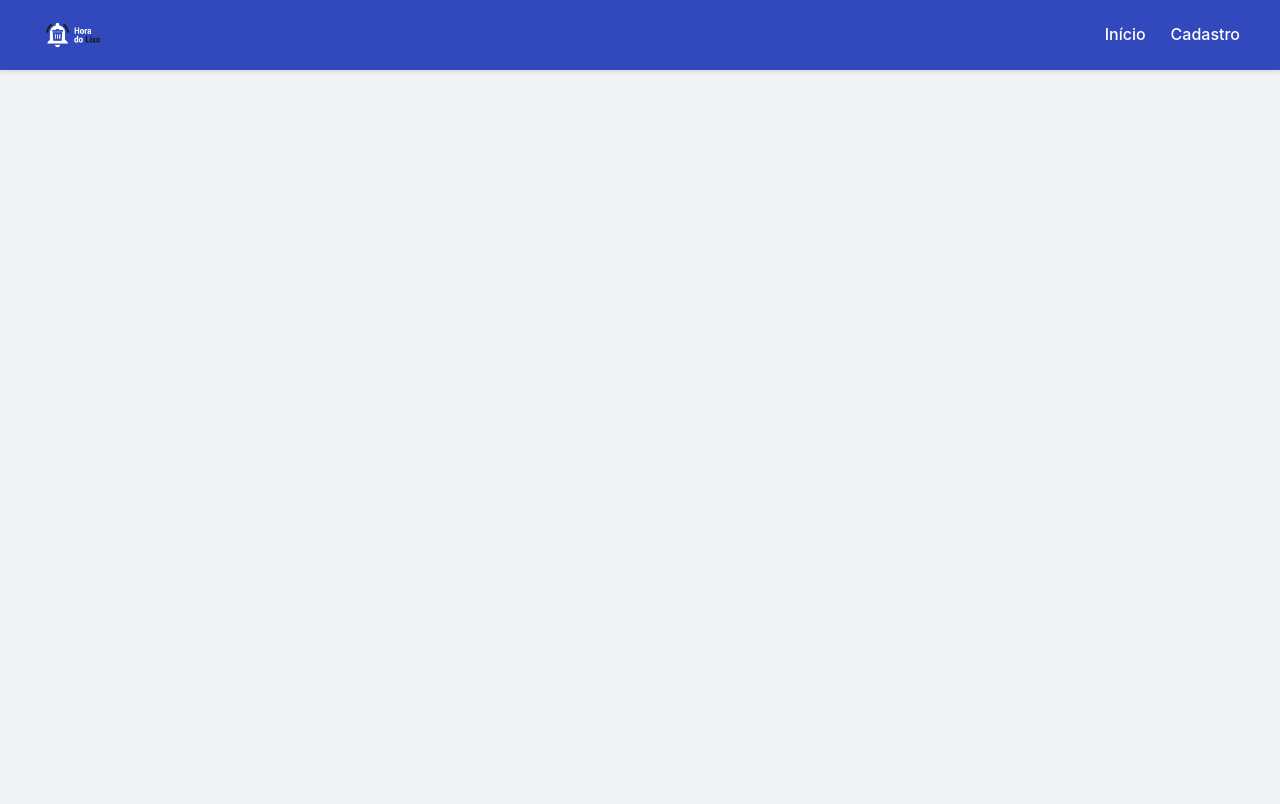
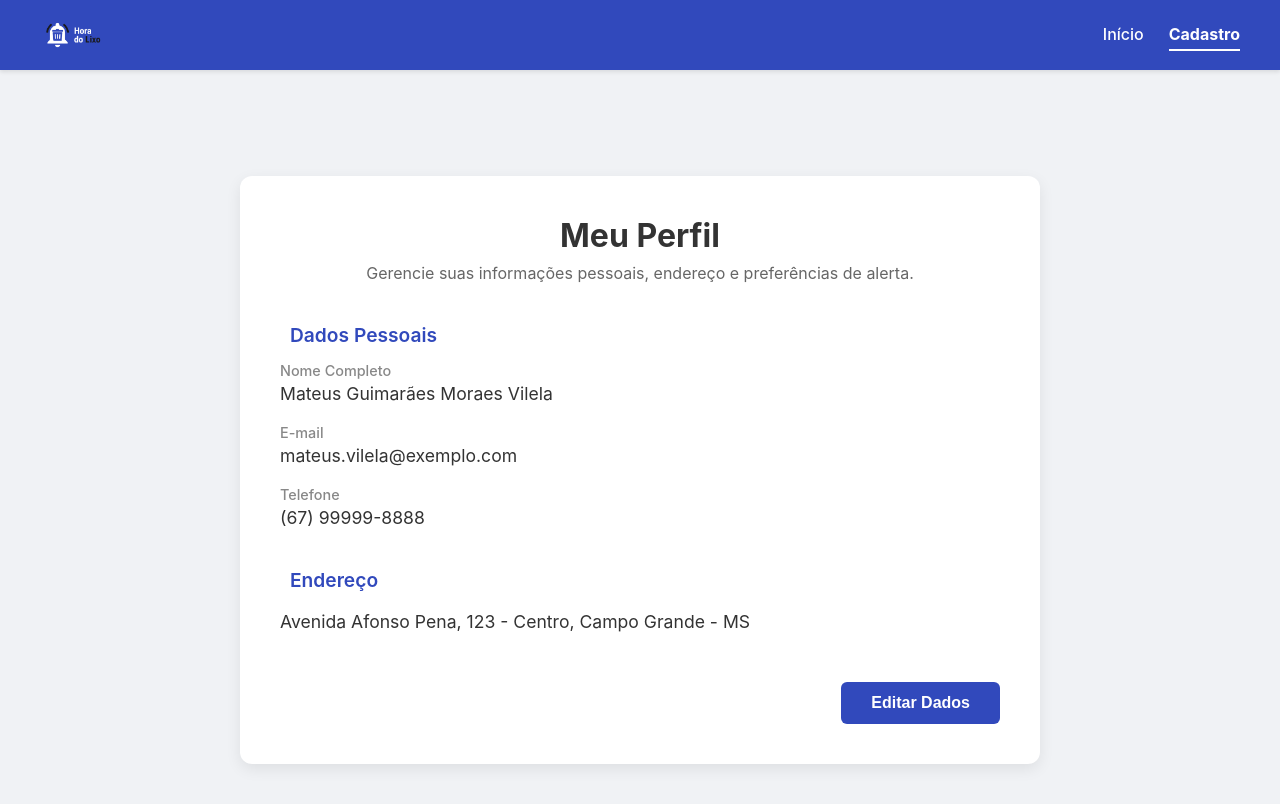
Before and after one commit to mateusgui/HoraDoLixo, a Nuxt app: page /perfil in a window 1280 px wide. Before the commit this address had no page. Shown: the top 804 px of the page. Built offline with nearby package versions, Linux system fonts and the light colour scheme.

Commit message:
Create perfil.vue
Criação da perfil.vue onde será possível visualizar e editar os dados do perfil

```diff
--- /dev/null
+++ b/pages/perfil.vue
@@ -0,0 +1,215 @@
+<template>
+  <div class="page-container">
+    <div class="profile-card">
+      <h1>Meu Perfil</h1>
+      <p class="profile-subtitle">Gerencie suas informações pessoais, endereço e preferências de alerta.</p>
+
+      <form @submit.prevent="salvarAlteracoes">
+        <fieldset class="profile-fieldset">
+          <legend>Dados Pessoais</legend>
+          <div class="data-item">
+            <label>Nome Completo</label>
+            <p v-if="!isEditing" class="data-value">{{ usuario.nomeCompleto }}</p>
+            <input v-else type="text" v-model="usuario.nomeCompleto" class="input-edit">
+          </div>
+          <div class="data-item">
+            <label>E-mail</label>
+            <p v-if="!isEditing" class="data-value">{{ usuario.email }}</p>
+            <input v-else type="email" v-model="usuario.email" class="input-edit">
+          </div>
+          <div class="data-item">
+            <label>Telefone</label>
+            <p v-if="!isEditing" class="data-value">{{ usuario.telefone }}</p>
+            <input v-else type="tel" v-model="usuario.telefone" class="input-edit">
+          </div>
+        </fieldset>
+
+        <fieldset class="profile-fieldset">
+          <legend>Endereço</legend>
+          <div class="data-item">
+            <p v-if="!isEditing" class="data-value">{{ enderecoFormatado }}</p>
+
+            <div v-else class="address-inputs">
+              <div class="input-group">
+                <label for="rua">Rua / Avenida</label>
+                <input type="text" id="rua" v-model="usuario.rua" class="input-edit">
+              </div>
+              <div class="input-group">
+                <label for="numero">Número</label>
+                <input type="text" id="numero" v-model="usuario.numero" class="input-edit">
+              </div>
+              <div class="input-group">
+                <label for="bairro">Bairro</label>
+                <input type="text" id="bairro" v-model="usuario.bairro" class="input-edit">
+              </div>
+              <div class="input-group">
+                <label for="complemento">Complemento (Opcional)</label>
+                <input type="text" id="complemento" v-model="usuario.complemento" class="input-edit">
+              </div>
+              <div class="input-group">
+                <label for="cep">CEP</label>
+                <input type="text" id="cep" v-model="usuario.cep" class="input-edit">
+              </div>
+            </div>
+          </div>
+        </fieldset>
+
+        <div class="actions-container">
+          <button v-if="!isEditing" type="button" @click="entrarModoEdicao" class="btn-primary">Editar Dados</button>
+          <div v-else class="edit-actions">
+            <button type="button" @click="cancelarEdicao" class="btn-secondary">Cancelar</button>
+            <button type="submit" class="btn-primary">Salvar Alterações</button>
+          </div>
+        </div>
+
+      </form>
+    </div>
+  </div>
+</template>
+
+<script setup>
+import { reactive, ref, computed } from 'vue';
+
+// A lógica do script continua a mesma, não precisa mudar nada aqui.
+const isEditing = ref(false);
+
+const usuario = reactive({
+  nomeCompleto: 'Mateus Guimarães Moraes Vilela',
+  email: 'mateus.vilela@exemplo.com',
+  telefone: '(67) 99999-8888',
+  rua: 'Avenida Afonso Pena',
+  numero: '123',
+  bairro: 'Centro',
+  complemento: 'Apto 42',
+  cep: '79000-000'
+});
+
+let dadosOriginais = {};
+
+const enderecoFormatado = computed(() => {
+  return `${usuario.rua}, ${usuario.numero} - ${usuario.bairro}, Campo Grande - MS`;
+});
+
+const entrarModoEdicao = () => {
+  dadosOriginais = { ...usuario };
+  isEditing.value = true;
+};
+
+const cancelarEdicao = () => {
+  Object.assign(usuario, dadosOriginais);
+  isEditing.value = false;
+};
+
+const salvarAlteracoes = () => {
+  console.log('Salvando as seguintes alterações:', usuario);
+  alert('Alterações salvas com sucesso! (Verifique o console)');
+  isEditing.value = false;
+};
+</script>
+
+<style scoped>
+/* Estilos específicos para a página de perfil */
+.profile-card {
+  background-color: #fff;
+  border-radius: 12px;
+  box-shadow: 0 5px 15px rgba(0, 0, 0, 0.08);
+  width: 100%;
+  max-width: 800px;
+  padding: 40px;
+  box-sizing: border-box;
+}
+
+.profile-card h1 {
+  text-align: center;
+  margin-top: 0;
+  margin-bottom: 8px;
+  color: #333;
+}
+
+.profile-subtitle {
+  text-align: center;
+  margin-top: 0;
+  margin-bottom: 40px;
+  color: #666;
+}
+
+.profile-fieldset {
+  border: none;
+  padding: 0;
+  margin: 0 0 20px 0;
+}
+
+.profile-fieldset legend {
+  font-size: 1.2rem;
+  font-weight: 600;
+  color: #3149BC;
+  margin-bottom: 15px;
+}
+
+.data-item {
+  margin-bottom: 20px;
+}
+
+.data-item label {
+  display: block;
+  font-size: 0.9rem;
+  font-weight: 500;
+  color: #888;
+}
+
+.data-item .data-value {
+  font-size: 1.1rem;
+  color: #333;
+  margin: 4px 0 0 0;
+}
+
+.input-edit {
+  width: 100%;
+  padding: 10px;
+  border: 1px solid #ccc;
+  border-radius: 6px;
+  box-sizing: border-box;
+  font-size: 1rem;
+  margin-top: 4px;
+}
+
+/* A classe abaixo pode ser removida pois .input-group do main.css já faz o espaçamento */
+.address-inputs .input-group:last-child {
+  margin-bottom: 0; /* Remove a margem extra do último item */
+}
+
+
+.actions-container {
+  margin-top: 30px;
+  text-align: right;
+}
+
+.edit-actions {
+  display: flex;
+  justify-content: flex-end;
+  gap: 15px;
+}
+
+.actions-container .btn-primary {
+  width: auto;
+  padding-left: 30px;
+  padding-right: 30px;
+}
+
+.btn-secondary {
+  width: auto;
+  padding: 12px 30px;
+  background-color: #f0f2f5;
+  color: #555;
+  border: 1px solid #ccc;
+  border-radius: 6px;
+  font-size: 16px;
+  font-weight: bold;
+  cursor: pointer;
+  transition: background-color 0.3s ease;
+}
+
+.btn-secondary:hover {
+  background-color: #e2e6ea;
+}
+</style>
```
